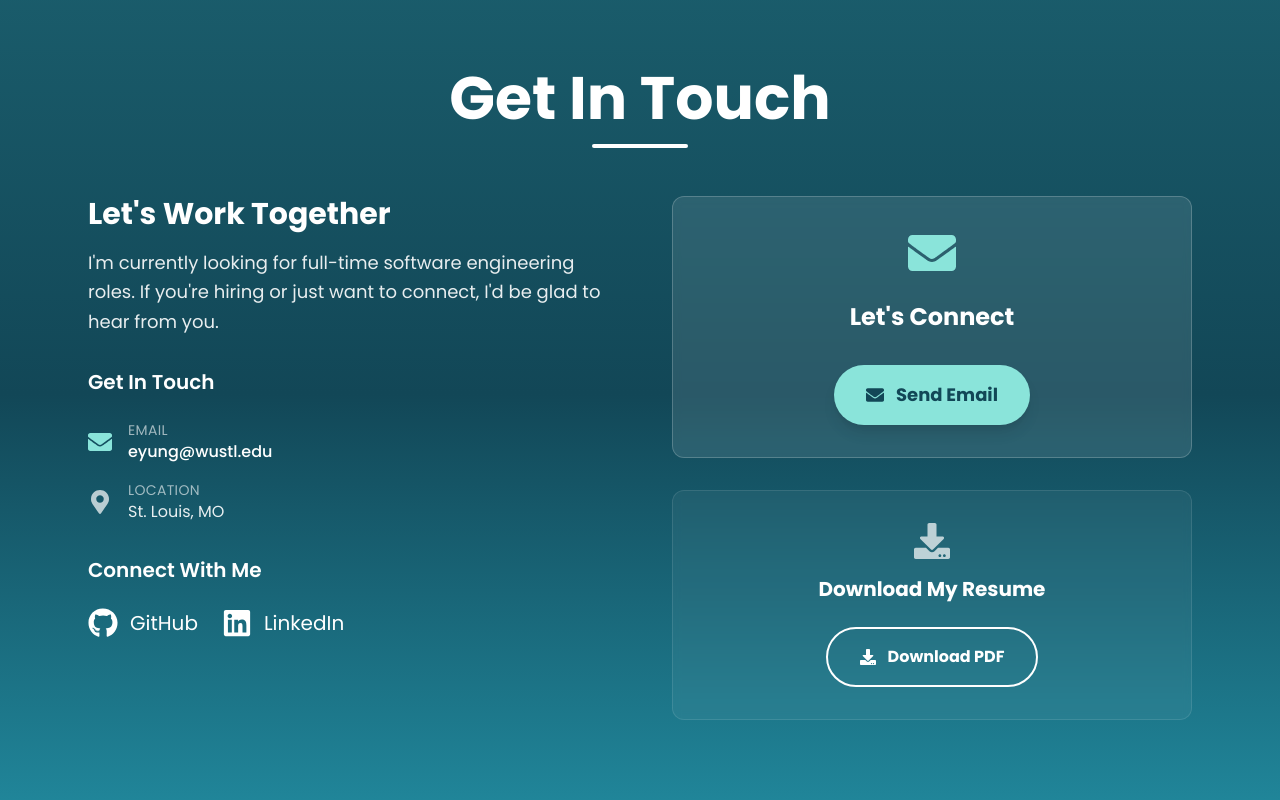
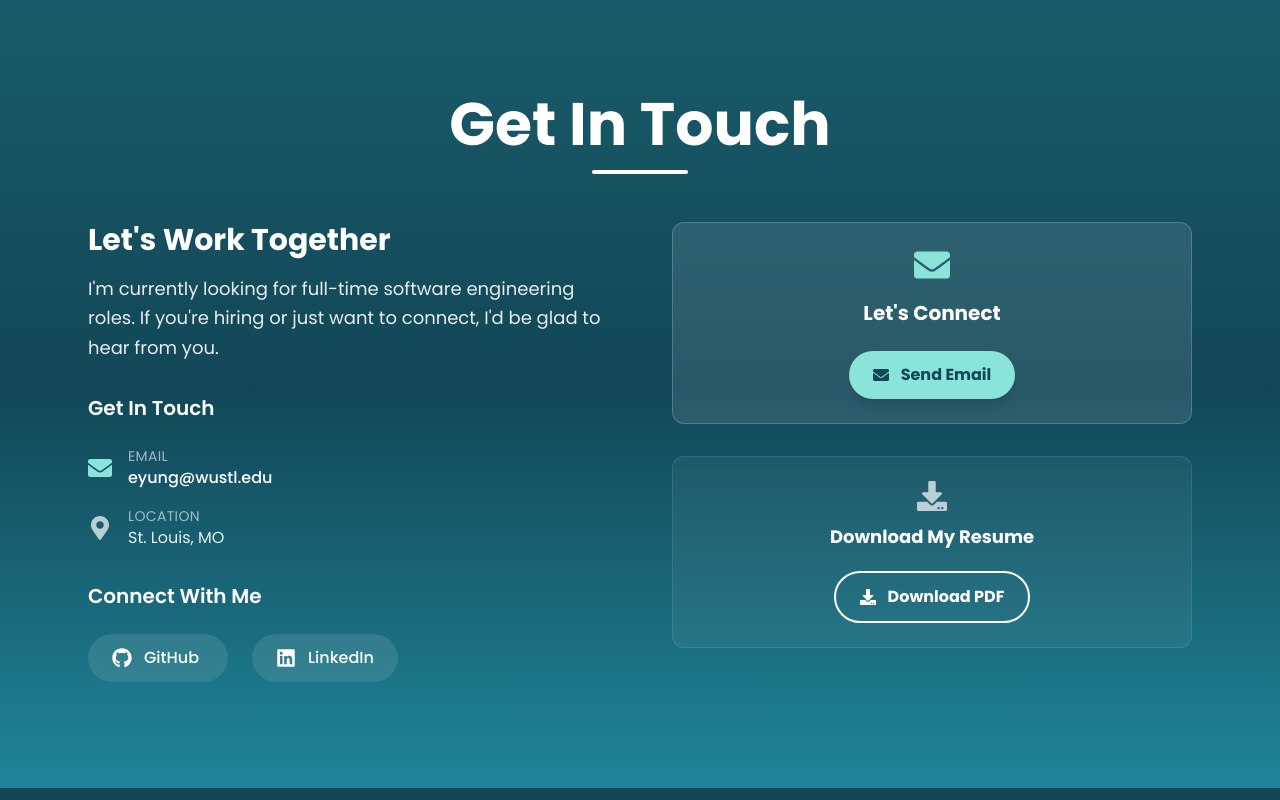
Before and after one commit to ericyung1/ericyung-portfolio, a Next.js app: page / in a window 1280 px wide. Shown: the part 6596-7396 px from the top of the page. Built offline with nearby package versions, Linux system fonts and the light colour scheme.

Commit message:
Match About section button styling and make email/resume boxes smaller

```diff
--- a/src/components/ContactSection.tsx
+++ b/src/components/ContactSection.tsx
@@ -92,11 +92,10 @@ export default function ContactSection() {
                   href={social.href}
                   target="_blank"
                   rel="noopener noreferrer"
-                  className="flex items-center space-x-3 text-white hover:text-teal-secondary transition-colors duration-300 text-lg sm:text-xl group"
-                  aria-label={social.name}
+                  className="flex items-center gap-3 px-6 py-3 bg-white bg-opacity-10 hover:bg-opacity-20 rounded-full transition-all duration-300 hover:scale-105 min-w-[140px] justify-center sm:justify-start backdrop-blur-sm"
                 >
-                  <span className="text-2xl sm:text-3xl group-hover:scale-110 transition-transform duration-300">{social.icon}</span>
-                  <span>{social.name}</span>
+                  <span className="text-xl">{social.icon}</span>
+                  <span className="font-medium">{social.name}</span>
                 </Link>
               ))}
             </div>
@@ -107,16 +106,16 @@ export default function ContactSection() {
         <div className="space-y-8">
 
           {/* Email Contact */}
-          <div className="text-center p-8 bg-white/10 backdrop-blur-sm rounded-xl border border-white/20">
-            <div className="text-5xl text-teal-secondary mb-6">
+          <div className="text-center p-6 bg-white/10 backdrop-blur-sm rounded-xl border border-white/20">
+            <div className="text-4xl text-teal-secondary mb-4">
               <FaEnvelope className="mx-auto" />
             </div>
-            <h4 className="text-2xl font-bold text-white mb-8">
+            <h4 className="text-xl font-bold text-white mb-6">
               Let&apos;s Connect
             </h4>
             <a
               href="mailto:eyung@wustl.edu"
-              className="inline-flex items-center gap-3 px-8 py-4 bg-teal-secondary text-dark-blue font-bold rounded-full hover:bg-white hover:scale-105 transition-all duration-300 shadow-lg text-lg"
+              className="inline-flex items-center gap-3 px-6 py-3 bg-teal-secondary text-dark-blue font-bold rounded-full hover:bg-white hover:scale-105 transition-all duration-300 shadow-lg"
             >
               <FaEnvelope />
               Send Email
@@ -124,18 +123,18 @@ export default function ContactSection() {
           </div>
 
           {/* Resume Download */}
-          <div className="text-center p-8 bg-white/5 backdrop-blur-sm rounded-xl border border-white/10">
-            <div className="text-4xl text-white/70 mb-4">
+          <div className="text-center p-6 bg-white/5 backdrop-blur-sm rounded-xl border border-white/10">
+            <div className="text-3xl text-white/70 mb-3">
               <FaDownload className="mx-auto" />
             </div>
-            <h4 className="text-xl font-bold text-white mb-6">
+            <h4 className="text-lg font-bold text-white mb-5">
               Download My Resume
             </h4>
             <a
               href="/eric-yung-resume.pdf"
               target="_blank"
               rel="noopener noreferrer"
-              className="inline-flex items-center gap-3 px-8 py-4 bg-transparent border-2 border-white text-white font-bold rounded-full hover:bg-white hover:text-dark-blue hover:scale-105 transition-all duration-300"
+              className="inline-flex items-center gap-3 px-6 py-3 bg-transparent border-2 border-white text-white font-bold rounded-full hover:bg-white hover:text-dark-blue hover:scale-105 transition-all duration-300"
             >
               <FaDownload />
               Download PDF
```
